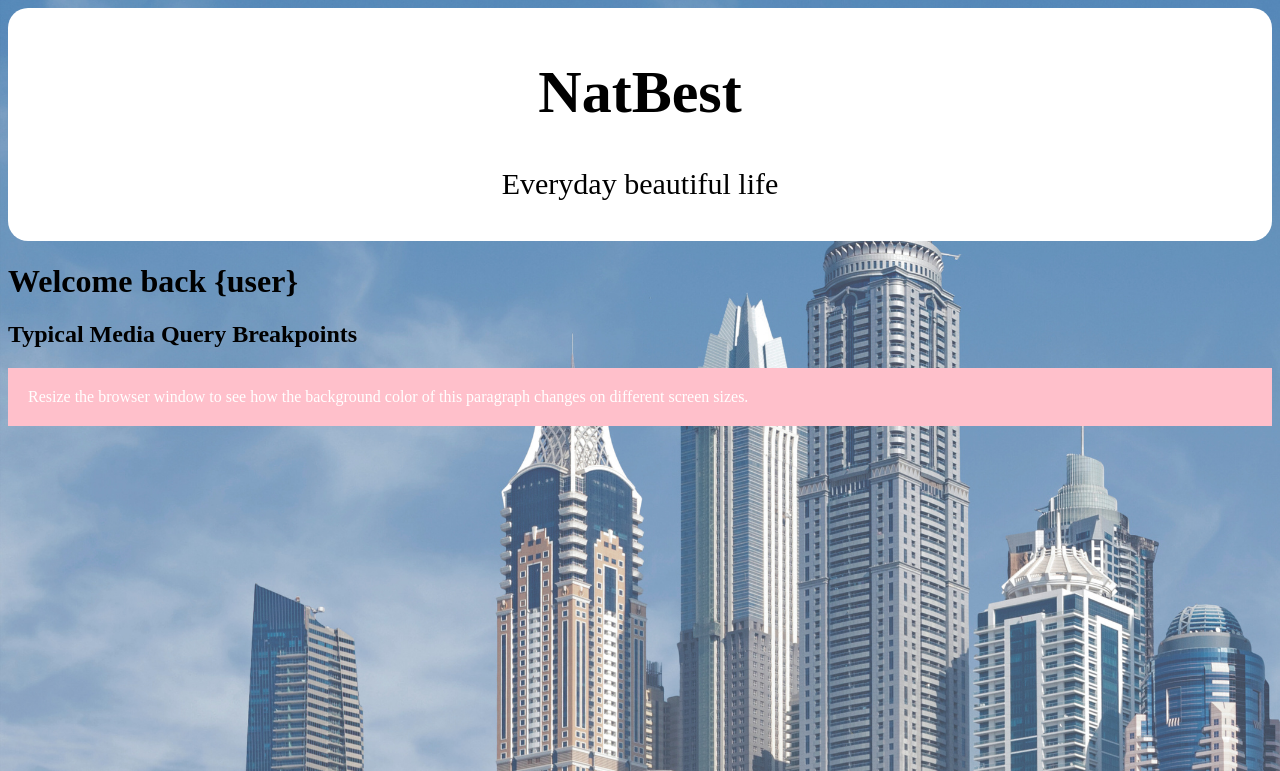
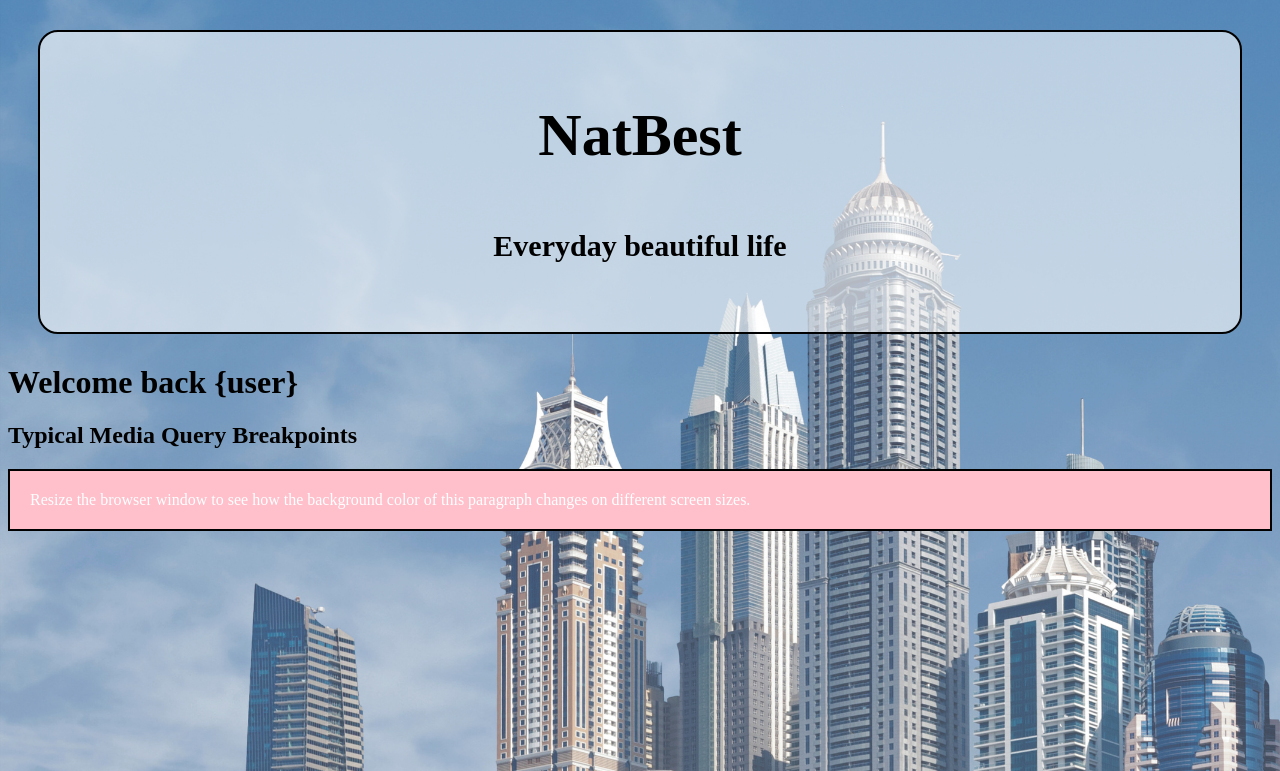
Before and after one commit to Dec-246/Complaint_Management_System, a PHP site: page / in a window 1280 px wide. Shown: the top 771 px of the page. Run offline with PHP 8.4, Linux system fonts and the light colour scheme.

Commit message:
creating transparent background

```diff
--- a/CSS/global.css
+++ b/CSS/global.css
@@ -1,25 +1,49 @@
 .example {
   padding: 20px;
   color: white;
+  border: 2px solid black;
 }
 /* Controlls background image once user logged in */
 .body{
     background-image:url("IMG/backgroundImage.png");
+    opacity: 0.5;
     font-family: Arial;
     /* margin: horizontal centering */
     margin: 0;
 }
 
+
 /* header/ logo/ title */
 .header {
     padding: 10px;
+    margin: 30px;
     text-align: center;
     background: white;
+
     color: black;
     font-size: 30px;
     /* sizing of corners */
     border-radius: 20px;
     border-color: black;
+    border: 2px solid black;
+
+}
+
+div.header {
+    background-color: rgba(255, 255, 255, 0.6);
+    border: 2px solid black;
+}
+
+div.header p {
+    margin: 5%;
+    font-weight: bold;
+    color: #000000;
+}
+
+div.header h1 {
+    margin: 5%;
+    font-weight: bold;
+    color: #000000;
 }
 
 /* Extra small devices (phones, 600px and down) */
--- a/index.html
+++ b/index.html
@@ -18,6 +18,7 @@
 <link rel="stylesheet" media="screen and (min-width: 1200px)" href="CSS/global.css">
 
 <title>Home Screen</title>
+
 </head>
 <body>
 <style>
```
